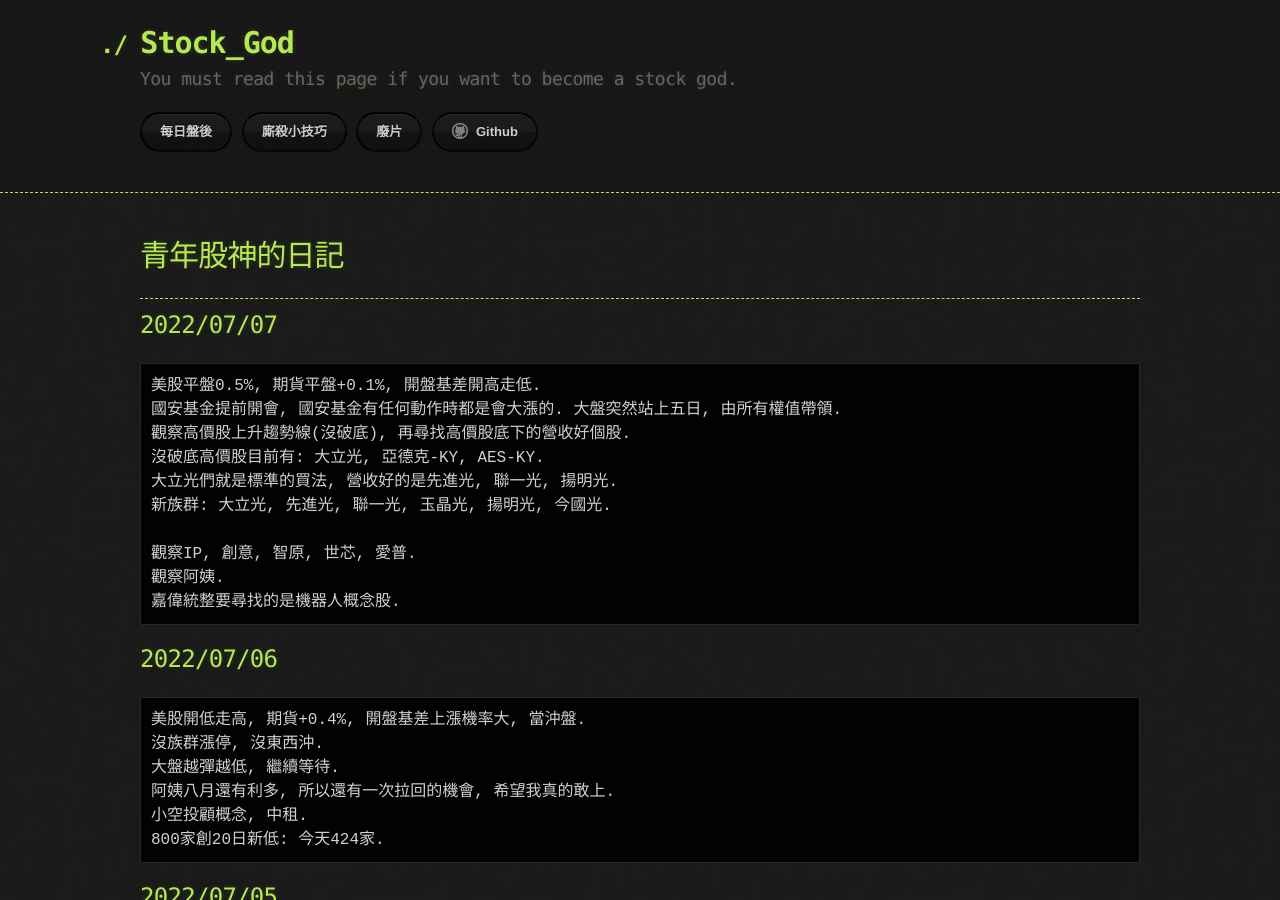
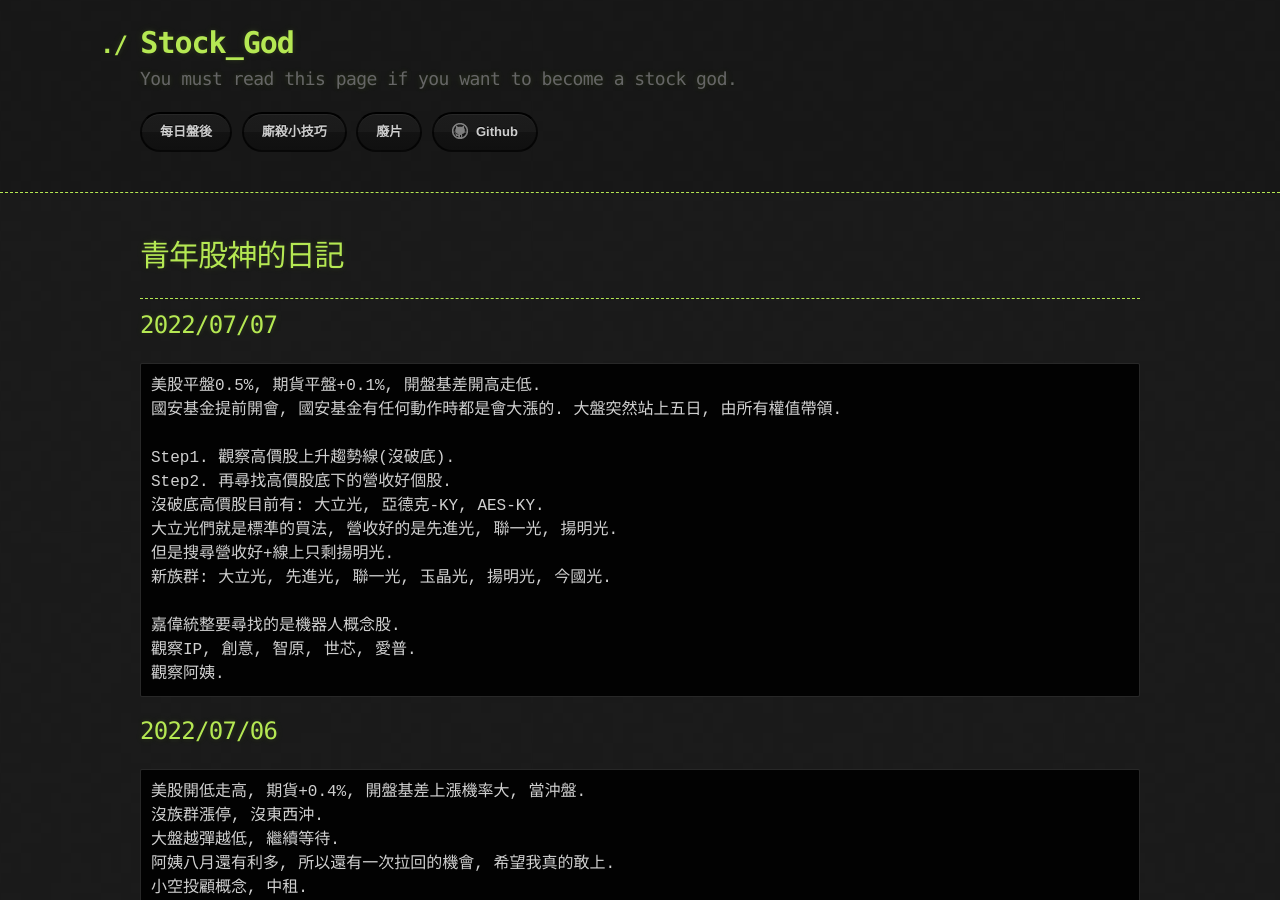
Before and after one commit to lepg5487/Stock_God, a Jekyll site: the page built from index.md, in a window 1280 px wide and 900 px high. Built offline with Jekyll 4.4.1, drawn with Linux system fonts in a browser that asks for light colours; our own code applies the rules of GitHub Pages for plain Markdown files.

Commit message:
Update index.md

````diff
--- a/index.md
+++ b/index.md
@@ -10,14 +10,17 @@ layout: testlayouts
 ```
 美股平盤0.5%, 期貨平盤+0.1%, 開盤基差開高走低.
 國安基金提前開會, 國安基金有任何動作時都是會大漲的. 大盤突然站上五日, 由所有權值帶領.
-觀察高價股上升趨勢線(沒破底), 再尋找高價股底下的營收好個股.
+
+Step1. 觀察高價股上升趨勢線(沒破底).
+Step2. 再尋找高價股底下的營收好個股.
 沒破底高價股目前有: 大立光, 亞德克-KY, AES-KY.
 大立光們就是標準的買法, 營收好的是先進光, 聯一光, 揚明光.
+但是搜尋營收好+線上只剩揚明光.
 新族群: 大立光, 先進光, 聯一光, 玉晶光, 揚明光, 今國光.
 
+嘉偉統整要尋找的是機器人概念股.
 觀察IP, 創意, 智原, 世芯, 愛普.
 觀察阿姨.
-嘉偉統整要尋找的是機器人概念股.
 ```
 
 ## 2022/07/06
````
